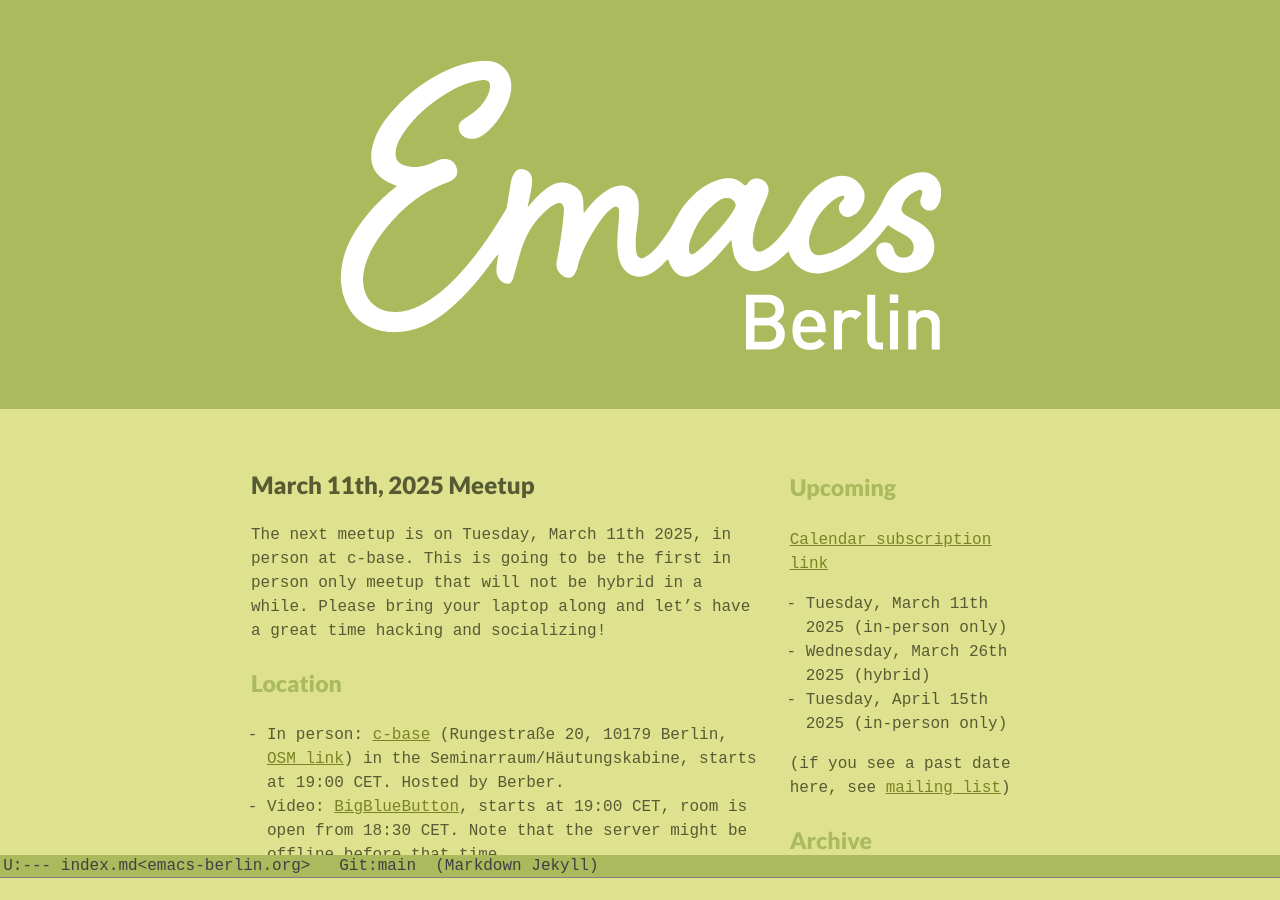
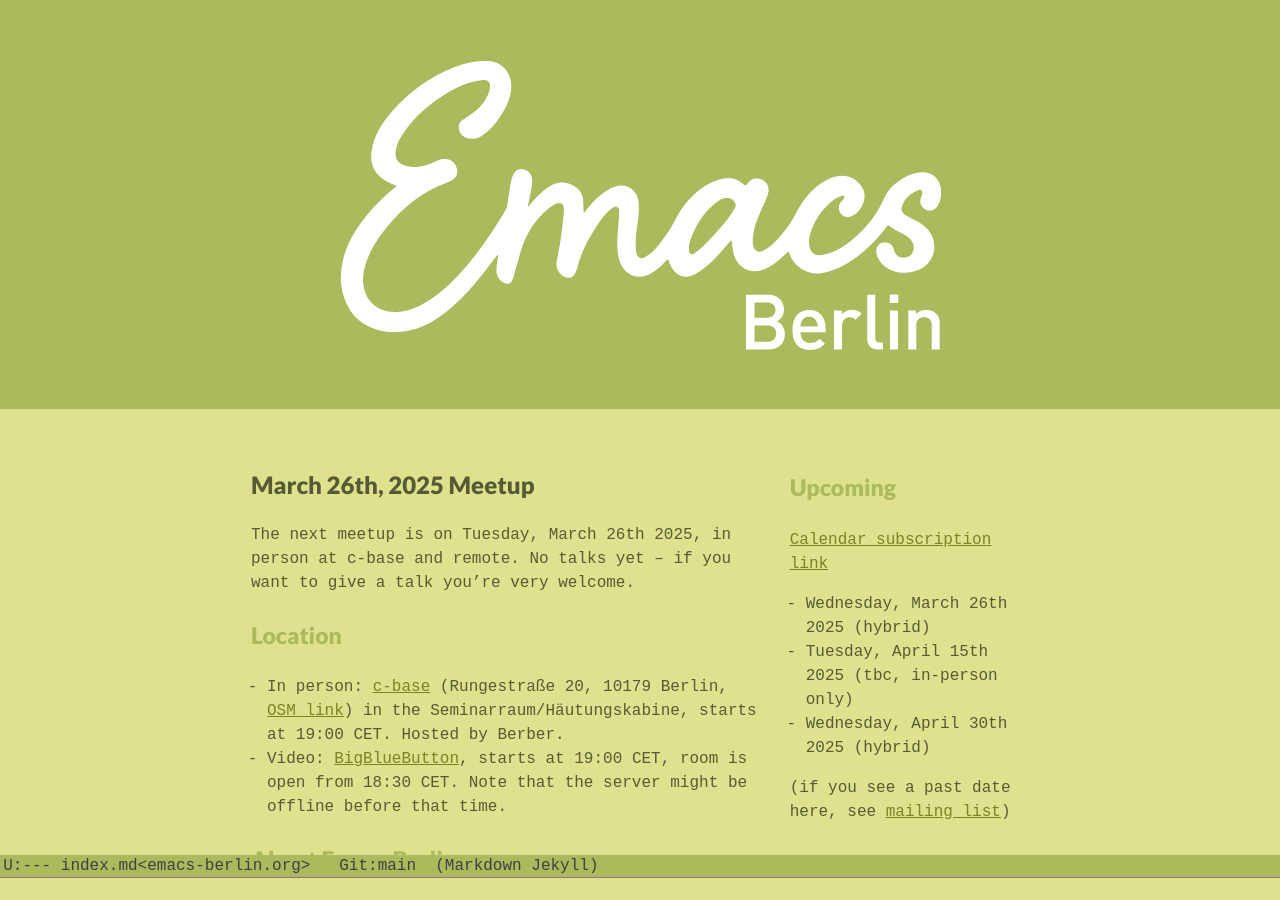
Before and after one commit to emacs-berlin/emacs-berlin.org, a Jekyll site: the page built from index.md, in a window 1280 px wide and 900 px high. Built offline with Jekyll 4.4.1, drawn with Linux system fonts in a browser that asks for light colours.

Commit message:
March 2025 Meetup

```diff
--- a/index.md
+++ b/index.md
@@ -14,13 +14,14 @@
 <section id="below-fold"><div class="row"><div class="medium-8 columns">
 
 
-# March 11th, 2025 Meetup
+# March 26th, 2025 Meetup
 
-The next meetup is on Tuesday, March 11th 2025, in person at c-base.  This is going to be the first in person only meetup that will not be hybrid in a while.  Please bring your laptop along and let's have a great time hacking and socializing!
+The next meetup is on Tuesday, March 26th 2025, in person at c-base
+and remote. No talks yet – if you want to give a talk you're very
+welcome.
 
-<!-- Hybrid: both -->
-<!-- in-person at c-base and remote. No talks yet – if you want to give a -->
-<!-- talk you're very welcome. -->
+<!--  Please bring your laptop along and let's have a great time
+hacking and socializing! -->
 
 
 ### Location
@@ -61,12 +62,11 @@
 
 [Calendar subscription link](https://emacs-berlin.org/calendar.ics)
 
-* Tuesday, March 11th 2025 (in-person only)
 * Wednesday, March 26th 2025 (hybrid)
-* Tuesday, April 15th 2025 (in-person only)
+* Tuesday, April 15th 2025 (tbc, in-person only)
+* Wednesday, April 30th 2025 (hybrid)
 
 <!--
-* Wednesday, April 30th 2025
 * Wednesday, May 28th 2025
 * Wednesday, June 25th 2025
 * Wednesday, July 30th 2025
```
